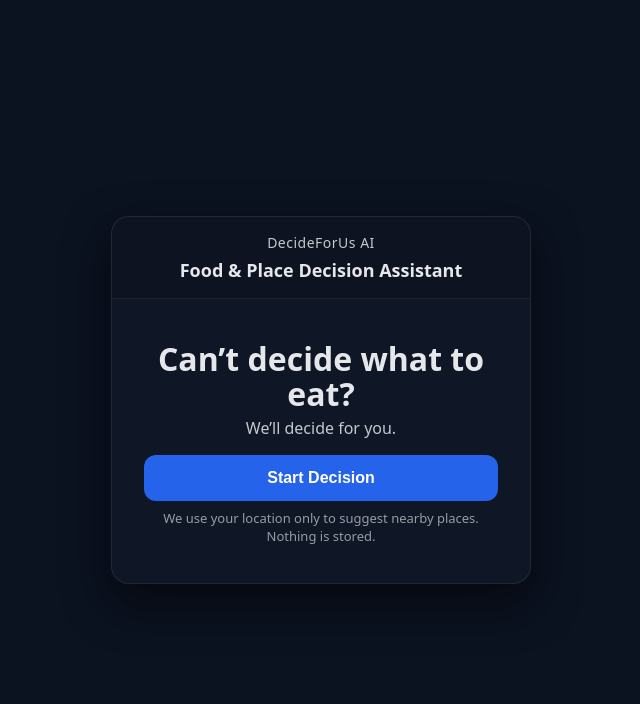
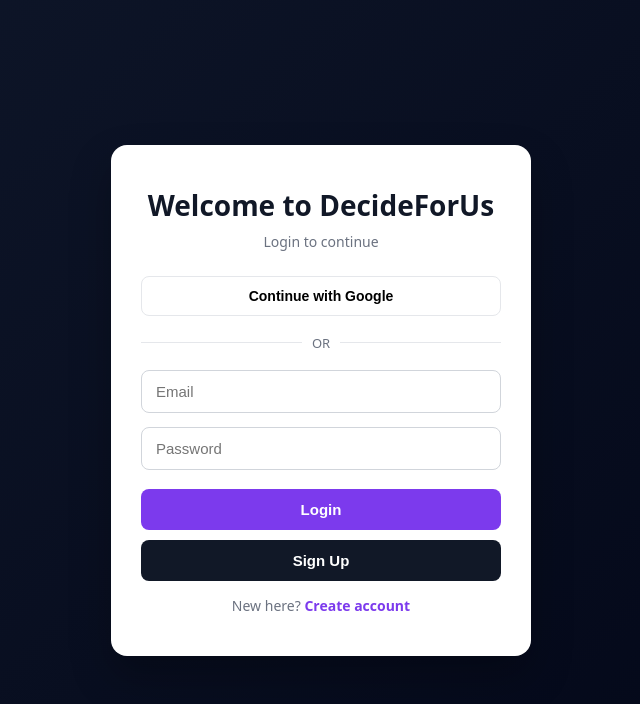
Before and after one commit to hellopicksyai/decideforus-frontend, a React (Vite) app: page / in a window 1280 px wide. Shown: the top 704 px of the page, without its empty margins (319-959 px from the left). Built offline with nearby package versions, Linux system fonts and the light colour scheme; no server answers.

Commit message:
Changes commited

```diff
--- a/package.json
+++ b/package.json
@@ -10,6 +10,7 @@
     "preview": "vite preview"
   },
   "dependencies": {
+    "firebase": "^12.9.0",
     "init": "^0.1.2",
     "react": "^19.2.0",
     "react-dom": "^19.2.0"
--- a/src/App.css
+++ b/src/App.css
@@ -1,5 +1,5 @@
 #root {
-  max-width: 1280px;
+  /* max-width: 1280px; */
   margin: 0 auto;
   /* padding: 2rem; */
   text-align: center;
@@ -114,6 +114,8 @@
   animation-delay: 0.4s;
 }
 
+
+
 @keyframes blink {
   0% { opacity: 0.2; }
   20% { opacity: 1; }
@@ -143,3 +145,243 @@
 .read-the-docs {
   color: #888;
 }
+
+/* ===== Landing Page ===== */
+
+.landing-container {
+  min-height: 100vh;
+  background: linear-gradient(135deg, #f8fafc, #eef2ff);
+  display: flex;
+  flex-direction: column;
+}
+
+.landing-nav {
+  display: flex;
+  justify-content: space-between;
+  align-items: center;
+  padding: 20px 32px;
+}
+
+.nav-logo {
+  font-size: 22px;
+  font-weight: 700;
+  color: #1e293b;
+}
+
+.nav-login-btn {
+  border: none;
+  background: transparent;
+  font-weight: 600;
+  cursor: pointer;
+  color: #2563eb;
+}
+
+.landing-hero {
+  flex: 1;
+  display: flex;
+  flex-direction: column;
+  justify-content: center;
+  align-items: center;
+  text-align: center;
+  padding: 40px 20px;
+}
+
+.landing-title {
+  font-size: 42px;
+  font-weight: 800;
+  color: #0f172a;
+  margin-bottom: 16px;
+}
+
+.landing-subtitle {
+  font-size: 18px;
+  max-width: 520px;
+  color: #475569;
+  margin-bottom: 28px;
+}
+
+.landing-cta-btn {
+  padding: 14px 28px;
+  font-size: 16px;
+  background: #2563eb;
+  color: white;
+  border: none;
+  border-radius: 8px;
+  cursor: pointer;
+  transition: 0.2s;
+}
+
+.landing-cta-btn:hover {
+  background: #1d4ed8;
+}
+
+.landing-cta-btn:disabled {
+  background: #94a3b8;
+  cursor: not-allowed;
+}
+
+.landing-footer-text {
+  margin-top: 20px;
+  font-size: 14px;
+  color: #64748b;
+}
+
+/* ===== Mobile ===== */
+
+@media (max-width: 768px) {
+  .landing-title {
+    font-size: 30px;
+  }
+
+  .landing-subtitle {
+    font-size: 16px;
+  }
+
+  .landing-nav {
+    padding: 16px 20px;
+  }
+}
+
+/* ========== LOGIN PAGE ========== */
+
+.auth-container {
+  min-height: 100vh;
+  background: linear-gradient(135deg, #0f172a, #020617);
+  display: flex;
+  align-items: center;
+  justify-content: center;
+  padding: 20px;
+}
+
+.auth-card {
+  width: 100%;
+  max-width: 420px;
+  background: #ffffff;
+  border-radius: 16px;
+  padding: 35px 30px;
+  box-shadow: 0 20px 40px rgba(0, 0, 0, 0.25);
+  text-align: center;
+}
+
+.auth-title {
+  font-size: 28px;
+  font-weight: 700;
+  color: #111827;
+  margin-bottom: 8px;
+}
+
+.auth-subtitle {
+  font-size: 14px;
+  color: #6b7280;
+  margin-bottom: 25px;
+}
+
+/* Inputs */
+
+.auth-input {
+  width: 100%;
+  padding: 12px 14px;
+  border: 1px solid #d1d5db;
+  border-radius: 8px;
+  font-size: 15px;
+  margin-bottom: 14px;
+  outline: none;
+  transition: 0.2s;
+}
+
+.auth-input:focus {
+  border-color: #7c3aed;
+  box-shadow: 0 0 0 2px rgba(124, 58, 237, 0.15);
+}
+
+/* Buttons */
+
+.auth-btn {
+  width: 100%;
+  padding: 12px;
+  background: #7c3aed;
+  color: white;
+  border: none;
+  border-radius: 8px;
+  font-size: 15px;
+  font-weight: 600;
+  cursor: pointer;
+  margin-top: 5px;
+  transition: 0.2s;
+}
+
+.auth-btn:hover {
+  background: #6d28d9;
+}
+
+/* Google Button */
+
+.google-btn {
+  width: 100%;
+  padding: 11px;
+  border: 1px solid #e5e7eb;
+  background: white;
+  border-radius: 8px;
+  font-size: 14px;
+  font-weight: 600;
+  cursor: pointer;
+  margin-bottom: 15px;
+  display: flex;
+  align-items: center;
+  justify-content: center;
+  gap: 8px;
+  transition: 0.2s;
+}
+
+.google-btn:hover {
+  background: #f9fafb;
+}
+
+/* Divider */
+
+.auth-divider {
+  display: flex;
+  align-items: center;
+  gap: 10px;
+  margin: 18px 0;
+  font-size: 13px;
+  color: #6b7280;
+}
+
+.auth-divider::before,
+.auth-divider::after {
+  content: "";
+  flex: 1;
+  height: 1px;
+  background: #e5e7eb;
+}
+
+/* Switch */
+
+.auth-switch {
+  margin-top: 15px;
+  font-size: 14px;
+  color: #6b7280;
+}
+
+.auth-switch span {
+  color: #7c3aed;
+  cursor: pointer;
+  font-weight: 600;
+}
+
+.auth-switch span:hover {
+  text-decoration: underline;
+}
+
+/* Mobile */
+
+@media (max-width: 480px) {
+  .auth-card {
+    padding: 25px 20px;
+  }
+
+  .auth-title {
+    font-size: 24px;
+  }
+}
--- a/src/App.jsx
+++ b/src/App.jsx
@@ -1,6 +1,16 @@
 import { useState, useEffect } from "react";
 import "./App.css";
 import "./index.css";
+import { auth } from "./firebase";
+import {
+  GoogleAuthProvider,
+  signInWithPopup,
+  signInWithEmailAndPassword,
+  createUserWithEmailAndPassword,
+  signOut,
+  onAuthStateChanged,
+} from "firebase/auth";
+
 
 const API_BASE = "https://decideforus-backend.onrender.com/api";
 
@@ -20,6 +30,8 @@ function OptionButton({ label, onClick }) {
   );
 }
 
+
+
 function App() {
   const [location, setLocation] = useState({ lat: null, lng: null });
   const [locationError, setLocationError] = useState(""); // ✅ FIX
@@ -32,11 +44,69 @@ function App() {
   const [recommendation, setRecommendation] = useState(null);
   const [error, setError] = useState("");
   const [thinkingIndex, setThinkingIndex] = useState(0);
+  const [user, setUser] = useState(null);
+  const [loadingAuth, setLoadingAuth] = useState(true);
+  const [email, setEmail] = useState("");
+  const [password, setPassword] = useState("");
+
+  useEffect(() => {
+  const unsubscribe = onAuthStateChanged(auth, (currentUser) => {
+    setUser(currentUser);
+    setLoadingAuth(false);
+  });
+
+  return () => unsubscribe();
+}, []);
+
+
+const handleGoogleLogin = async () => {
+  const provider = new GoogleAuthProvider();
+  try {
+    await signInWithPopup(auth, provider);
+  } catch (err) {
+    console.error(err);
+  }
+};
+
+const handleSignup = async () => {
+  if (!email || !password) {
+    alert("Please enter email and password");
+    return;
+  }
+
+  try {
+    await createUserWithEmailAndPassword(auth, email, password);
+    alert("Account created successfully ✅");
+  } catch (err) {
+    alert(err.message); // show Firebase error
+    console.error(err);
+  }
+};
+
+const handleLogin = async () => {
+  if (!email || !password) {
+    alert("Please enter email and password");
+    return;
+  }
+
+  try {
+    await signInWithEmailAndPassword(auth, email, password);
+    alert("Login successful ✅");
+  } catch (err) {
+    alert(err.message); // show Firebase error
+    console.error(err);
+  }
+};
+
+
+const handleLogout = async () => {
+  await signOut(auth);
+  setScreen("landing");
+};
 
   useEffect(() => {
   detectLocation();
 }, []);
-
 
   // 📍 Location
 const detectLocation = () => {
@@ -165,47 +235,146 @@ Try it yourself:
     );
   };
 
+ // ... KEEP ALL YOUR IMPORTS AND STATES SAME ABOVE
+
+ /* ================= LOGIN ================= */
+if (!user && !loadingAuth) {
+  return (
+   <div className="auth-container">
+  <div className="auth-card">
+
+    <h2 className="auth-title">Welcome to DecideForUs</h2>
+    <p className="auth-subtitle">Login to continue</p>
+
+    <button
+      className="google-btn"
+      onClick={handleGoogleLogin}
+    >
+      Continue with Google
+    </button>
+
+    <div className="auth-divider">OR</div>
+
+    <input
+      type="email"
+      placeholder="Email"
+      className="auth-input"
+      value={email}
+      onChange={(e) => setEmail(e.target.value)}
+    />
+
+    <input
+      type="password"
+      placeholder="Password"
+      className="auth-input"
+      value={password}
+      onChange={(e) => setPassword(e.target.value)}
+    />
+
+    <button
+      className="auth-btn"
+      onClick={handleLogin}
+    >
+      Login
+    </button>
+
+    <button
+      className="auth-btn"
+      style={{ background: "#111827", marginTop: "10px" }}
+      onClick={handleSignup}
+    >
+      Sign Up
+    </button>
+
+    <p className="auth-switch">
+      New here? <span onClick={handleSignup}>Create account</span>
+    </p>
+
+  </div>
+</div>
+
+  );
+}
+
+
 /* ================= LANDING ================= */
 if (screen === "landing") {
   return (
-      <div className="container">
-        <div className="app-shell">
-          <div className="app-header">
-            <div className="app-logo">DecideForUs AI</div>
-            <div className="app-title">Food & Place Decision Assistant</div>
-          </div>
+    <div className="landing-container light-theme">
 
-          <div className="card">
-            <div className="screen">
-              <h1>Can’t decide what to eat?</h1>
-              <p>We’ll decide for you.</p>
+      {/* Navbar */}
+      <nav className="landing-nav">
+        <div className="nav-logo">DecideForUs</div>
 
-              <div className="card-actions">
+        {user ? (
+          <div className="nav-user">
+
+            <span>
+              {user.displayName || user.email}
+            </span>
+
             <button
-                  className="btn-primary"
-                  disabled={!location.lat || !location.lng}
-                  onClick={() => setScreen("q1")}
+              className="nav-login-btn"
+              onClick={handleLogout}
             >
-                  Start Decision
+              Logout
             </button>
 
+          </div>
+        ) : (
+          <button
+            className="nav-login-btn"
+            onClick={handleGoogleLogin}
+          >
+            Login
+          </button>
+        )}
 
 
+      </nav>
 
+      {/* Hero */}
+      <div className="landing-hero">
+
+        <h1 className="landing-title">
+          Stop Overthinking.
+          <br />
+          Let AI Decide Your Meal.
+        </h1>
+
+        <p className="landing-subtitle">
+          Answer 5 simple questions and get the best restaurant near you —
+          instantly.
+        </p>
+
+        <button
+          className="landing-cta-btn"
+          disabled={!location.lat || !location.lng}
+          onClick={() => user && setScreen("q1")}
+
+        >
+          Get Started →
+        </button>
+
+        {!location.lat && (
+          <p className="helper-text warn">
+            📍 Please allow location to get nearby results.
+          </p>
+        )}
 
         {locationError && (
           <p className="helper-text warn">
-                    Location not allowed. Showing popular places near you.
+            {locationError}
           </p>
         )}
 
-                <p className="helper-text">
-                  We use your location only to suggest nearby places. Nothing is stored.
+        <p className="landing-footer-text">
+          🔒 We never store your location. 100% private.
         </p>
+
       </div>
-            </div>
-          </div>
-        </div>
+
+
     </div>
   );
 }
--- /dev/null
+++ b/src/firebase.js
@@ -0,0 +1,14 @@
+// src/firebase.js
+import { initializeApp } from "firebase/app";
+import { getAuth } from "firebase/auth";
+
+const firebaseConfig = {
+  apiKey: "AIzaSyA1RE1tjCQNi_F1lvaUnmV9VPhcF5L7FAc",
+  authDomain: "decideforus-ebc07.firebaseapp.com",
+  projectId: "decideforus-ebc07",
+  appId: "1:902400606616:web:4c84843c02f7b846072bed",
+};
+
+const app = initializeApp(firebaseConfig);
+
+export const auth = getAuth(app);
--- a/src/index.css
+++ b/src/index.css
@@ -108,7 +108,7 @@ p {
 
 /* ===== Buttons ===== */
 button {
-  width: 100%;
+  /* width: 100%; */
   border: none;
   border-radius: 12px;
   padding: 14px 16px;
```
Also changed, not shown: 1 other file (tests, documents, lock files or other folders). Lines whose indentation alone changed are shown as unchanged.
